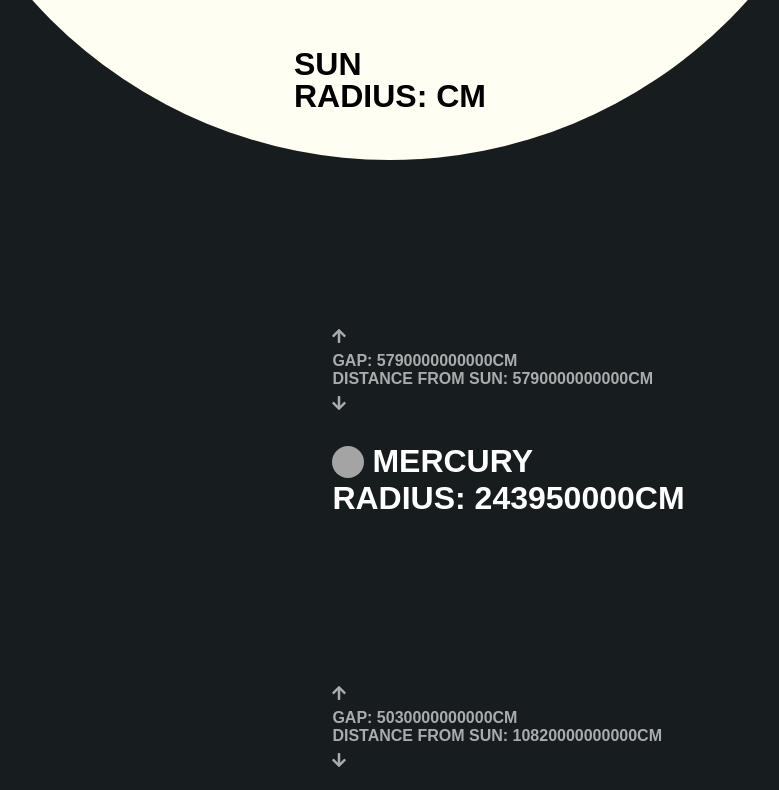
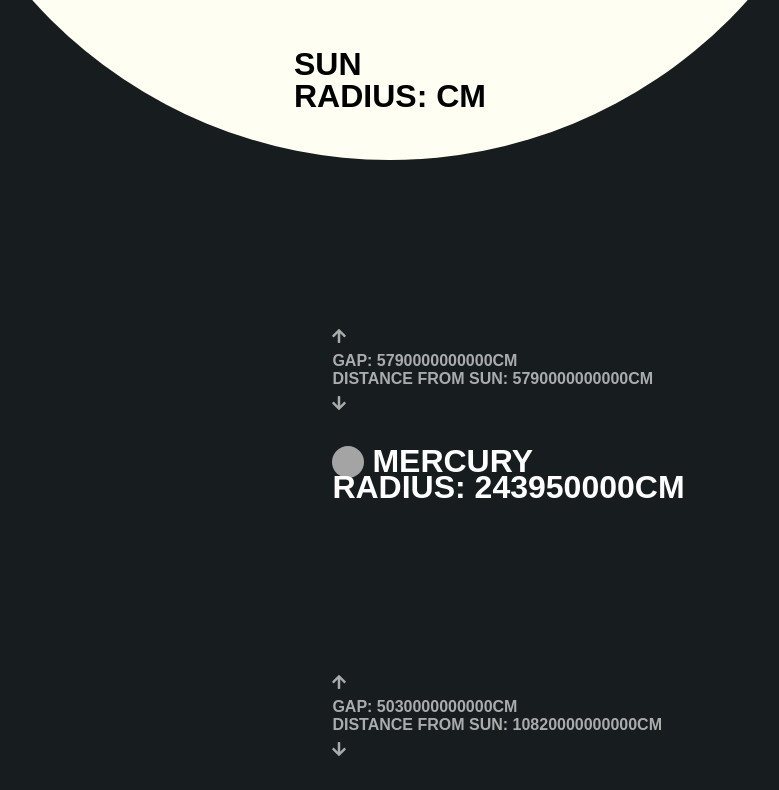
Before and after one commit to theabdullahalam/solarscale, a React (Create React App) app: page / in a window 1280 px wide. Shown: the top 790 px of the page, without its empty margins (90-869 px from the left). Built offline with nearby package versions, Linux system fonts and the light colour scheme; a web font is replaced by a local one.

Commit message:
tweak planets and update readme

```diff
--- a/src/solarsystem/Planet.scss
+++ b/src/solarsystem/Planet.scss
@@ -20,4 +20,9 @@
         }
     }
 
+    .size {
+        display: block;
+        margin-top: -0.7rem;
+    }
+
 }
```
Also changed, not shown: 1 other file (tests, documents, lock files or other folders).
